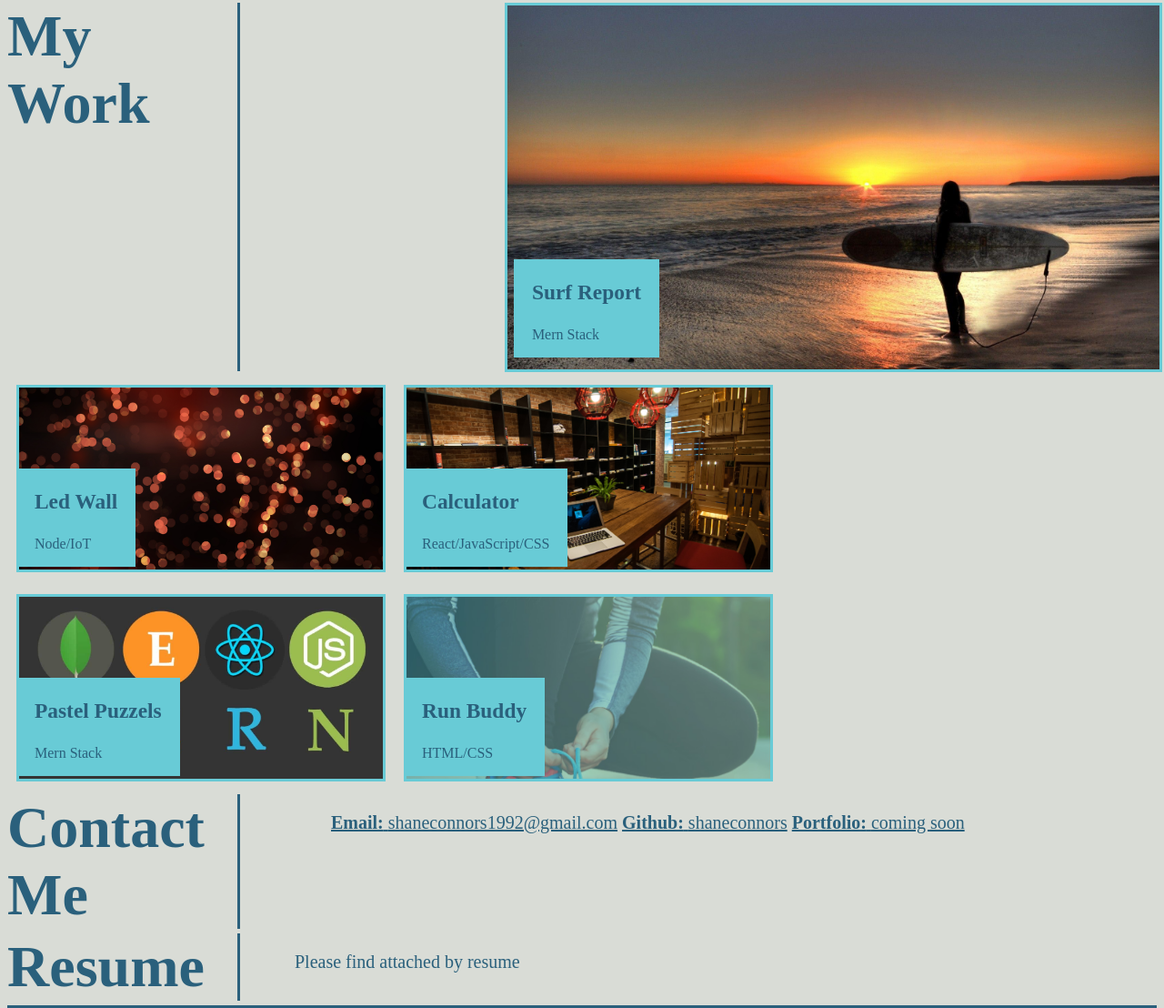
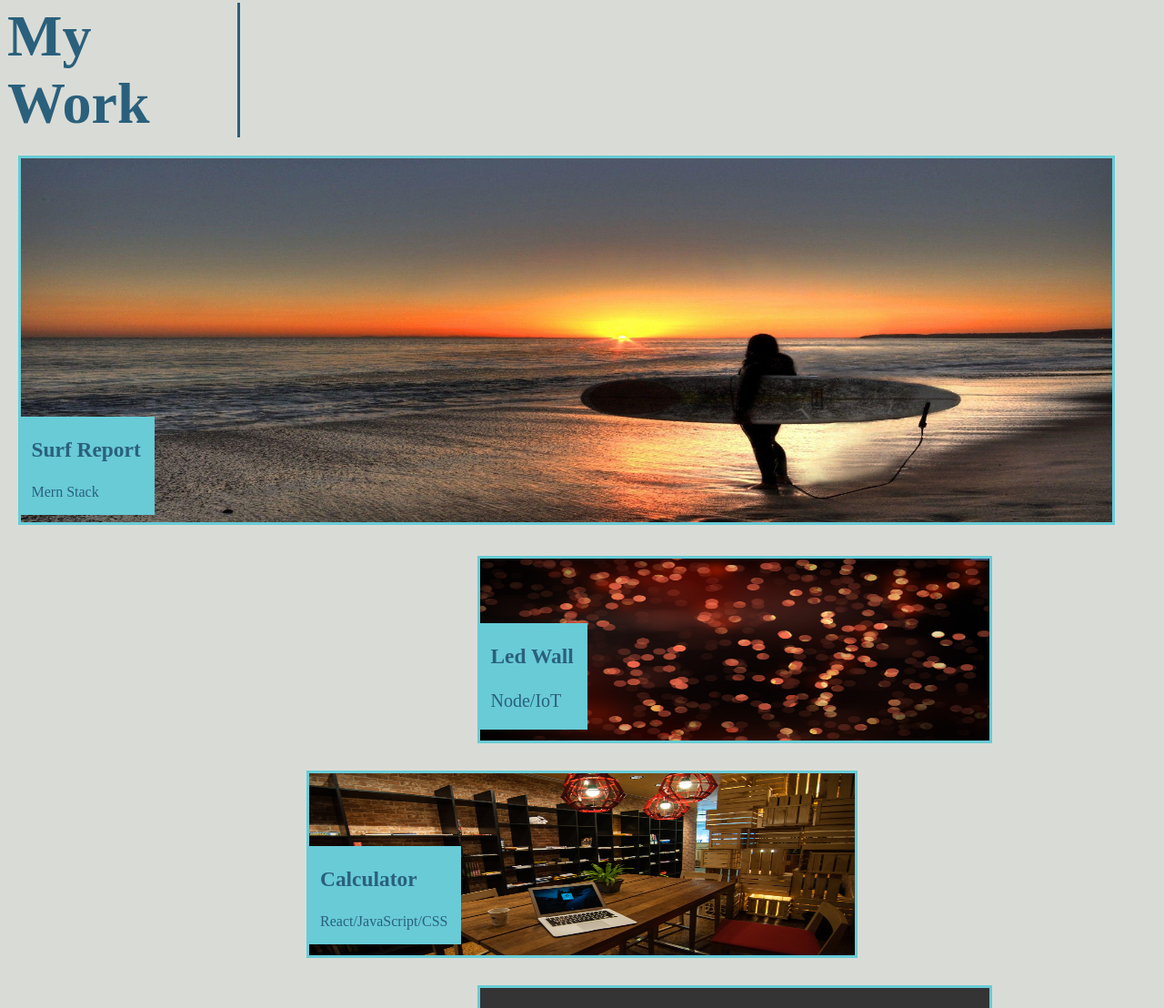
Before and after one commit to shaneconnors/advanced-CSS-assignmnet, a plain HTML site: page index.html in a window 1280 px wide. Shown: the part 735-1843 px from the top of the page at 91% size. Drawn offline with Linux system fonts and the light colour scheme.

Commit message:
my work finish

```diff
--- a/assets/css/style.css
+++ b/assets/css/style.css
@@ -101,53 +101,80 @@ a {
 .flex-container {
     display: flex;
     flex-wrap: wrap;
+    justify-content: center;
 }
 
 .container {
+    display: flex;
+    align-items: flex-end;
     position: relative;
-    padding: 10px;
+    padding: 15px;
 }
 
 .container img {
     border: #68cbd6 solid 3px;
     height: 200px;
-    width: 400px;
-    object-fit: cover;
-    flex-wrap: wrap;
+    width: 600px;
+}
+
+.container-even {
+    display: flex;
+    align-items: flex-end;
+    position: relative;
+    padding: 15px;
+    padding-left: 350px;
+}
+
+.container-even img {
+    border: #68cbd6 solid 3px;
+    height: 200px;
+    width: 560px;
 }
 
 .primary-container img {
     border: #68cbd6 solid 3px;
     height: 400px;
-    width: 100%;
-    flex-wrap: wrap;
-    object-fit: cover;
+    width: 1200px;
 }
 
 .primary-container {
     position: relative;
-
+    padding: 15px;
+    padding-right: 50px;
 }
 
 .text-block {
     position: absolute;
-    bottom: 20px;
-    left: 10px;
+    bottom: 30px;
+    left: 15px;
     background-color: #68cbd6;
     color: #2a607c;
-    padding-left: 20px;
-    padding-right: 20px;
+    padding-left: 15px;
+    padding-right: 15px;
+    font-size: 20px;
+}
+
+.text-block-even {
+    position: absolute;
+    bottom: 30px;
+    left: 350px;
+    background-color: #68cbd6;
+    color: #2a607c;
+    padding-left: 15px;
+    padding-right: 15px;
     font-size: 20px;
 }
 
 .text-block p {
     font-size: 16px;
+
 }
 .contact-info ul li {
     display: inline-block;
     justify-content: space-evenly;
     text-decoration: underline;
     font: bold;
+    padding: 15px 80px;
 
 }
 
--- a/index.html
+++ b/index.html
@@ -18,7 +18,7 @@
           <a href="#about-me">About Me</a>
         </li>
         <li>
-          <a href="#work"> My Work</a>
+          <a href="#my-work"> My Work</a>
         </li>
         <li>
           <a href="#contact-me">Conatct Me</a>
@@ -61,9 +61,9 @@
      </article>
 
      <article id="secondary-images" class="row">
-      <div class="container">
+      <div class="container-even">
          <img src="./assets/images/led-wall-image.jpg" alt="red spot lights">
-        <div class="text-block">
+        <div class="text-block-even">
          <h3>Led Wall</h3>
          <p>Node/IoT</p>
         </div>
@@ -81,9 +81,9 @@
     </article>
 
     <article id="secondary-images" class="row">
-      <div class="container">
+      <div class="container-even">
         <img src="./assets/images/pastel-puzzels-image.jpg" alt="mern homescreen image">
-       <div class="text-block">
+       <div class="text-block-even">
         <h3>Pastel Puzzels</h3>
         <p>Mern Stack</p>
        </div>
```
